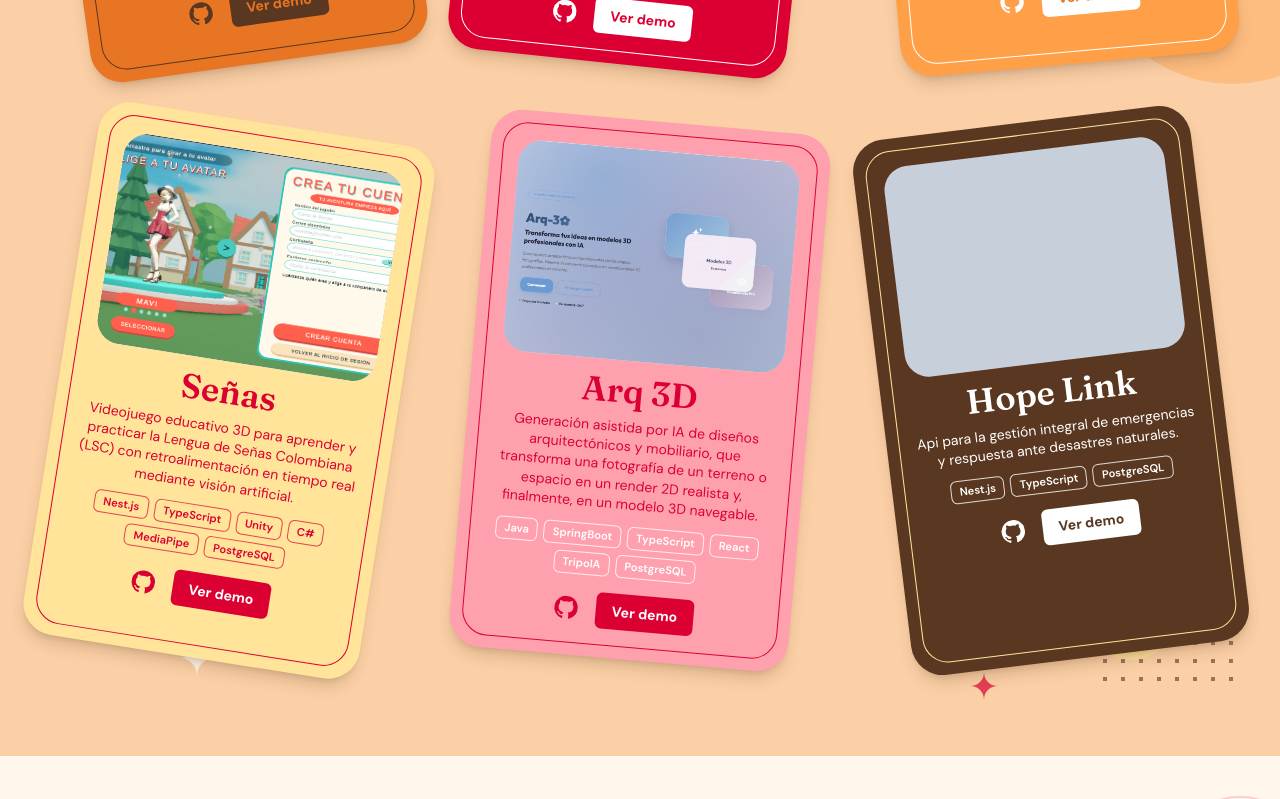
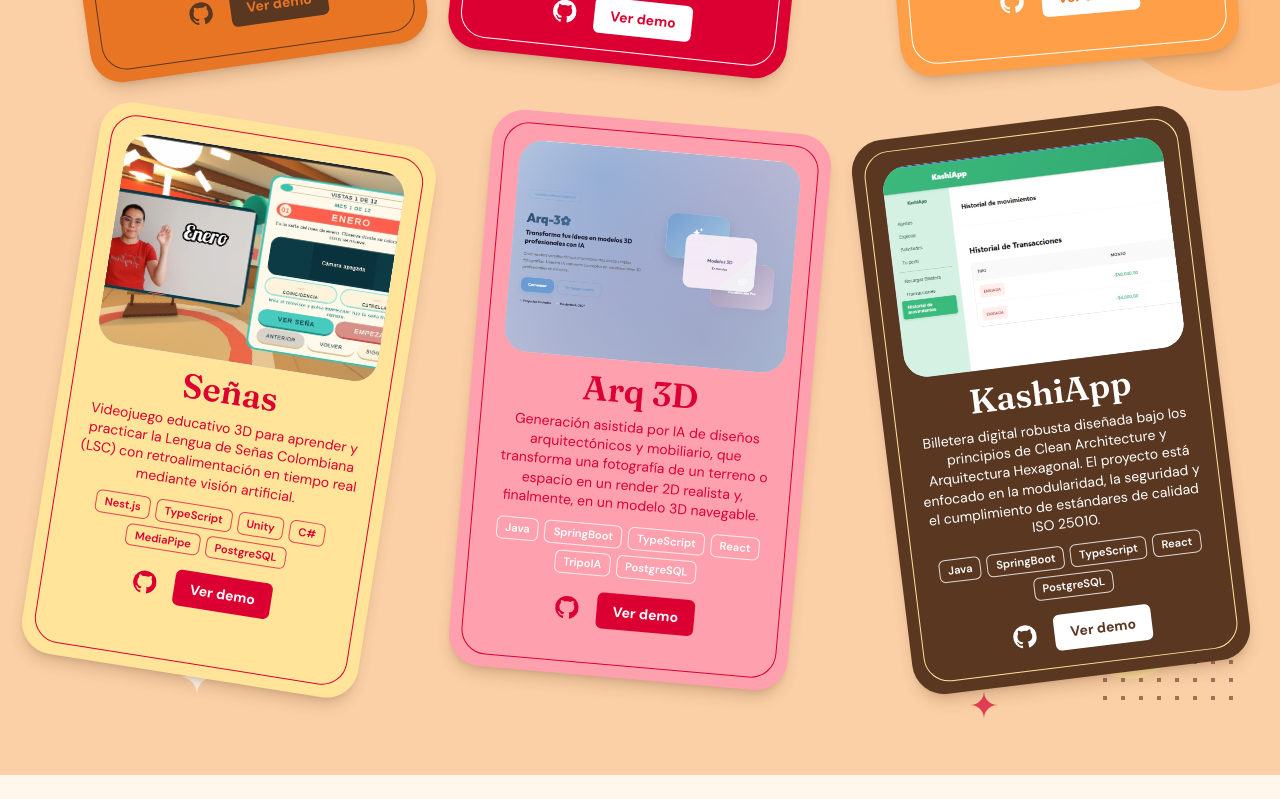
Before and after one commit to VictoriaArteaga/Mi-Portafolio, a Next.js app in the folder portafolio/: page / in a window 1280 px wide. Shown: the part 2540-3339 px from the top of the page. Built offline with nearby package versions, Linux system fonts and the light colour scheme; a web font is replaced by a local one.

Commit message:
Añadiendo los svg de los proyectos de: Señas, KashiApp y Arq3D

```diff
--- a/portafolio/components/Projects.tsx
+++ b/portafolio/components/Projects.tsx
@@ -80,7 +80,7 @@ export default function Projects() {
                   >
                     <div className={`flex h-full flex-col rounded-[1.6rem] border-[1.5px] p-4 ${s.frame}`}>
                       <div className="relative aspect-[4/3] overflow-hidden rounded-3xl bg-[#c7d0da]">
-                        {p.image && <Image src={p.image} alt={t.shot(p.title)} fill sizes="340px" className="object-cover" />}
+                        {p.image && <Image src={p.image} alt={t.shot(p.title)} fill sizes="340px" className={`object-cover ${p.imagePosition === "left" ? "object-left" : "object-center"}`} />}
                       </div>
 
                       <h3 className={`font-serif mt-3 text-center text-[2.125rem] font-semibold leading-[1.1] ${s.title}`}>{p.title}</h3>
--- a/portafolio/data/experience.ts
+++ b/portafolio/data/experience.ts
@@ -13,7 +13,7 @@ export type ExperienceEntry = {
   highlights?: string[];
 };
 
-const projectOrder = ["Arq 3D", "Señas", "Coco", "Respira", "Ñawi Nariño", "Hope Link"];
+const projectOrder = ["Arq 3D", "Señas", "Coco", "Respira", "Ñawi Nariño", "KashiApp"];
 
 const projectExperience = projectOrder.map((title): ExperienceEntry => {
   const project = projects.find((item) => item.title === title);
--- a/portafolio/data/projects.ts
+++ b/portafolio/data/projects.ts
@@ -16,6 +16,7 @@ export type Project = {
   demo: string;
   /** Ruta en /public, p. ej. "/projects/respira.png". Si falta se muestra un placeholder. */
   image?: string;
+  imagePosition?: "left";
 };
 
 // TODO: reemplazar descripciones, tags y enlaces por los reales de cada proyecto.
@@ -74,14 +75,16 @@ export const projects: Project[] = [
     image: "/projects/arq-3d.svg",
   },
   {
-    title: "Hope Link",
+    title: "KashiApp",
     description: {
-      es: "Api para la gestión integral de emergencias y respuesta ante desastres naturales.",
-      en: "API for comprehensive emergency management and response to natural disasters.",
+      es: "Billetera digital robusta diseñada bajo los principios de Clean Architecture y Arquitectura Hexagonal. El proyecto está enfocado en la modularidad, la seguridad y el cumplimiento de estándares de calidad ISO 25010.",
+      en: "Robust digital wallet designed under Clean Architecture and Hexagonal Architecture principles. The project focuses on modularity, security and compliance with ISO 25010 quality standards.",
     },
-    tags: ["Nest.js", "TypeScript","PostgreSQL"],
+    tags: ["Java", "SpringBoot", "TypeScript", "React", "PostgreSQL"],
     tone: "cocoa",
     repo: "https://github.com/VictoriaArteaga/hopeLink.git",
     demo: "#",
+    image: "/projects/kashiapp.svg",
+    imagePosition: "left",
   },
 ];
```
Also changed, not shown: portafolio/public/projects/kashiapp.svg (added), portafolio/public/projects/senas.svg.
